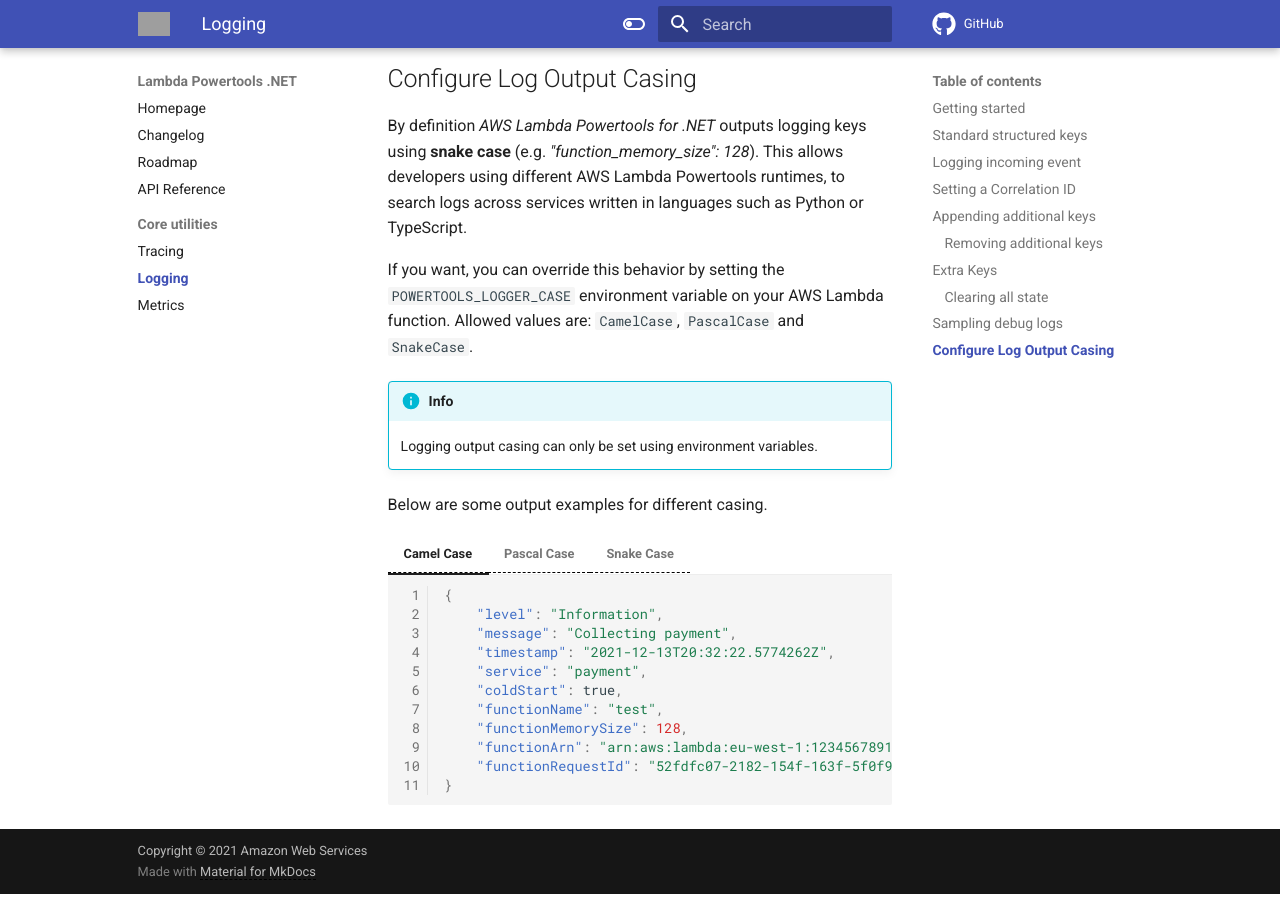
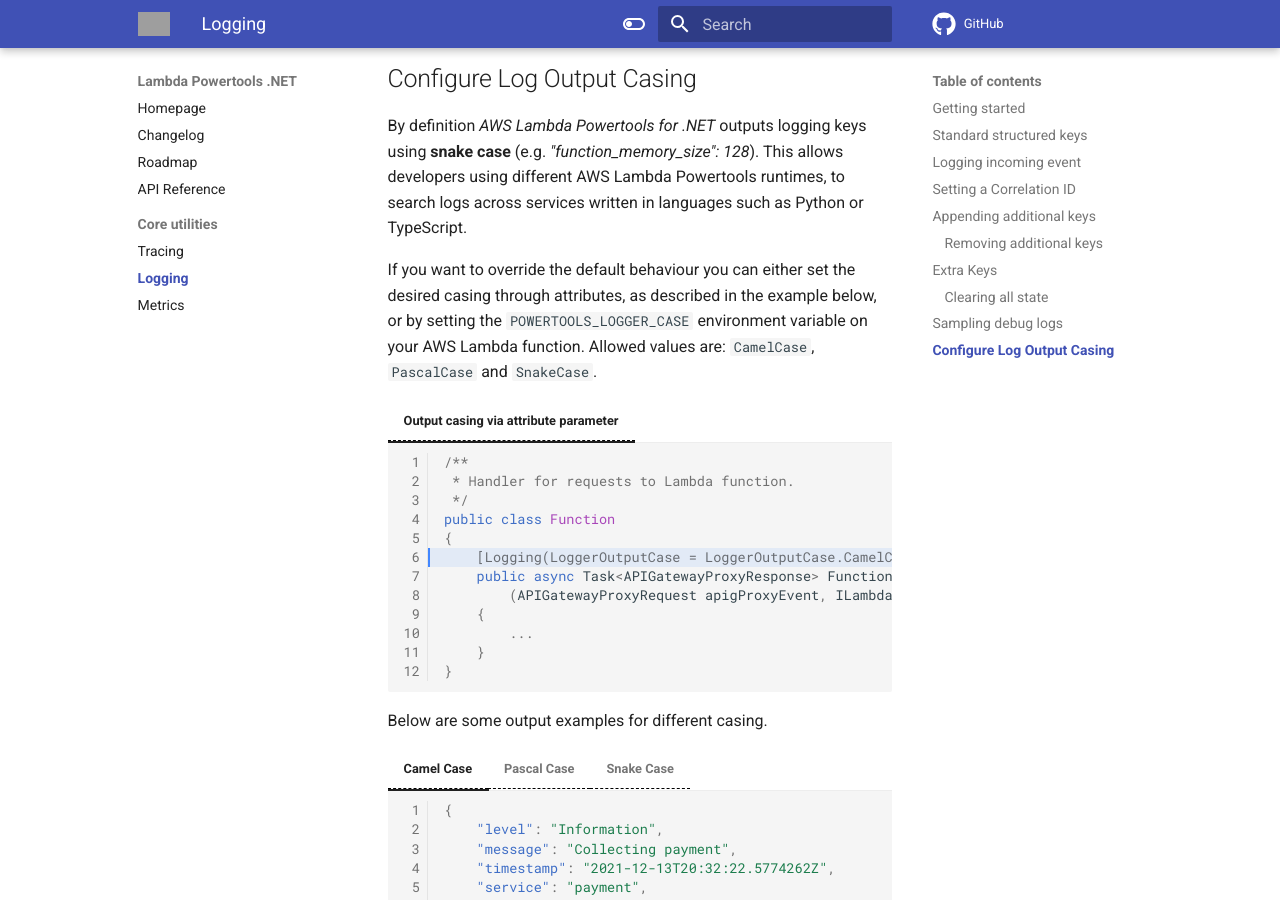
Before and after one commit to aws-powertools/powertools-lambda-dotnet, an MkDocs documentation site: the page built from docs/core/logging.md, in a window 1280 px wide and 900 px high, scrolled down 7783 px. Built offline with MkDocs 1.6.1 and Material for MkDocs 9.7.7, drawn with Linux system fonts in a browser that asks for light colours; a script that is not in the unit is left out; comment, search, counter and statistics services are not loaded; the version menu is left out; grey boxes are pictures that could not be loaded.

Commit message:
docs: logger output casing attribute example

````diff
--- a/docs/core/logging.md
+++ b/docs/core/logging.md
@@ -390,10 +390,24 @@
 
 By definition *AWS Lambda Powertools for .NET* outputs logging keys using **snake case** (e.g. *"function_memory_size": 128*). This allows developers using different AWS Lambda Powertools runtimes, to search logs across services written in languages such as Python or TypeScript.
 
-If you want, you can override this behavior by setting the `POWERTOOLS_LOGGER_CASE` environment variable on your AWS Lambda function. Allowed values are: `CamelCase`, `PascalCase` and `SnakeCase`.
+If you want to override the default behaviour you can either set the desired casing through attributes, as described in the example below, or by setting the `POWERTOOLS_LOGGER_CASE` environment variable on your AWS Lambda function. Allowed values are: `CamelCase`, `PascalCase` and `SnakeCase`.
 
-!!! info
-    Logging output casing can only be set using environment variables.
+=== "Output casing via attribute parameter"
+
+    ```c# hl_lines="6"
+    /**
+     * Handler for requests to Lambda function.
+     */
+    public class Function
+    {
+        [Logging(LoggerOutputCase = LoggerOutputCase.CamelCase)]
+        public async Task<APIGatewayProxyResponse> FunctionHandler
+            (APIGatewayProxyRequest apigProxyEvent, ILambdaContext context)
+        {
+            ...
+        }
+    }
+    ```
 
 Below are some output examples for different casing.
 
````
